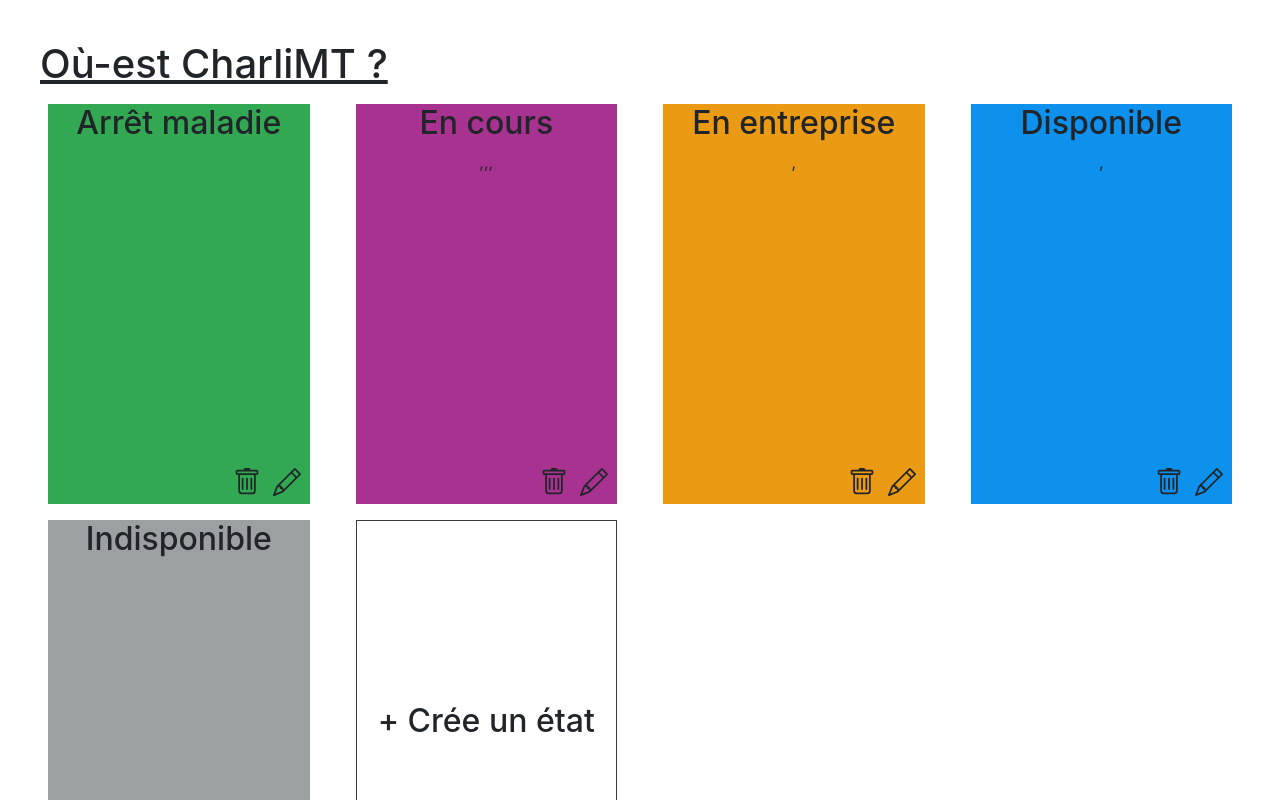
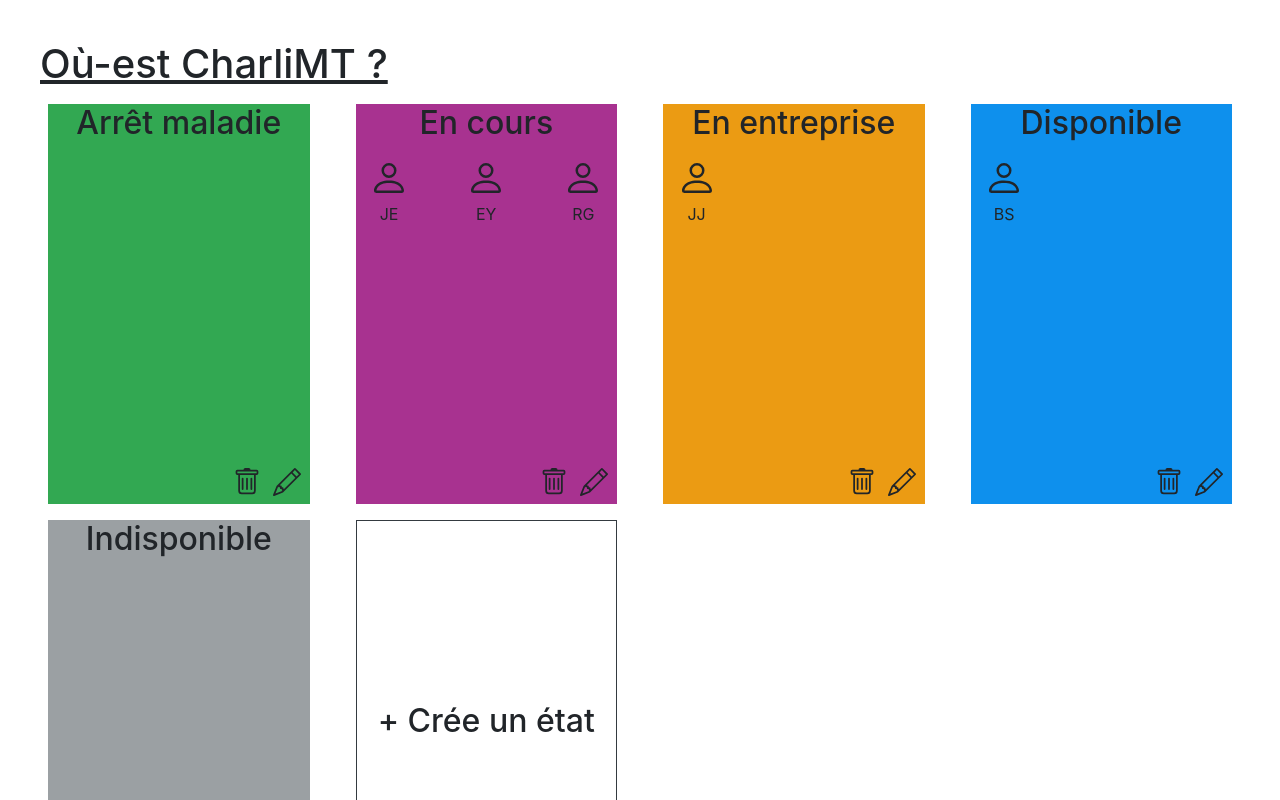
Before and after one commit to lgillard/person-presence-management, a Vue app: page / in a window 1280 px wide. Shown: the top 800 px of the page. Built offline with nearby package versions, Linux system fonts and the light colour scheme; data requests are answered from the project's data file.

Commit message:
Upd: Person component

```diff
--- /dev/null
+++ b/src/components/Person.vue
@@ -0,0 +1,39 @@
+<template>
+  <div v-b-tooltip.hover :title="name" class="people">
+    <b-icon-person class="icon"></b-icon-person>
+    <div>{{ initials }}</div>
+  </div>
+</template>
+
+<script>
+export default {
+  name:        'Person', props: {
+    person: {
+      default: {
+        'id': 0, 'firstname': 'Inconnu', 'lastname': 'Inconnu', 'room': 0,
+      },
+    },
+  }, computed: {
+    initials()
+    {
+      return (this.person.firstname[0] + this.person.lastname[0]).toUpperCase();
+    }, name()
+    {
+      return this.person.firstname + ' ' + this.person.lastname.toUpperCase();
+    },
+  },
+};
+</script>
+
+<style scoped>
+.icon
+{
+  height: 5vh;
+  width:  5vh;
+}
+
+.people
+{
+  cursor: grab;
+}
+</style>
--- a/src/components/Room.vue
+++ b/src/components/Room.vue
@@ -4,9 +4,9 @@
       <div v-if="!editEnabled">
         <h2>{{ roomTemp.name }}</h2>
         <div>
-          <!-- Peoples -->
-          <div>
-            <span v-for="user in users" :key="user.id">{{ user.name }},</span>
+          <!-- People -->
+          <div class="row">
+            <Person v-for="user in users" :key="user.id" :person="user" class="col-4"/>
           </div>
 
           <!-- Icons -->
@@ -37,10 +37,13 @@
 </template>
 
 <script>
-import axios from 'axios';
+import Person from '@/components/Person';
+import axios  from 'axios';
 
 export default {
-  name:       'Room', props: {
+  components: {
+    Person,
+  }, name:    'Room', props: {
     room:     {
       default: { id: 0, name: '', color: 'grey' },
     }, users: { type: [] },
@@ -73,6 +76,11 @@ export default {
 </script>
 
 <style scoped>
+h2
+{
+  margin-bottom: 2vh;
+}
+
 .icon
 {
   height: 3.5vh;
@@ -92,4 +100,5 @@ export default {
   position: absolute;
   right:    9vh;
 }
+
 </style>
```
